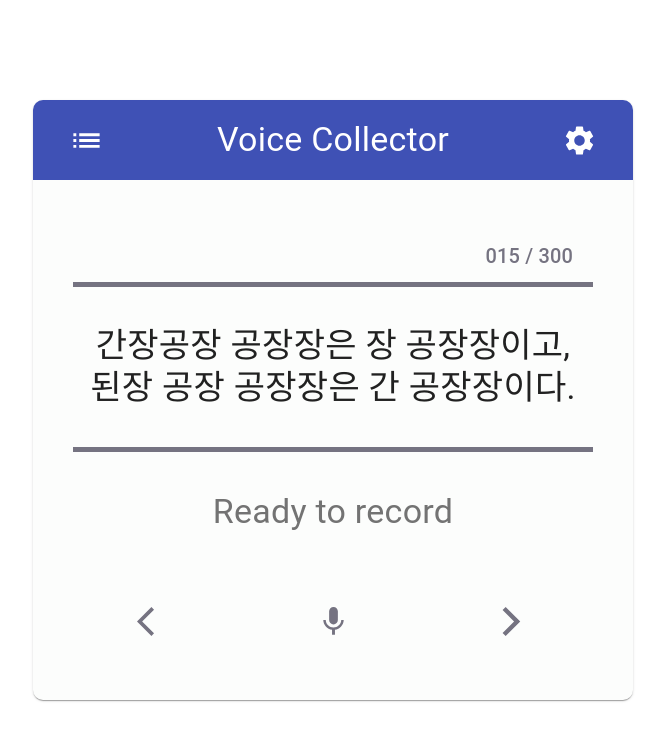
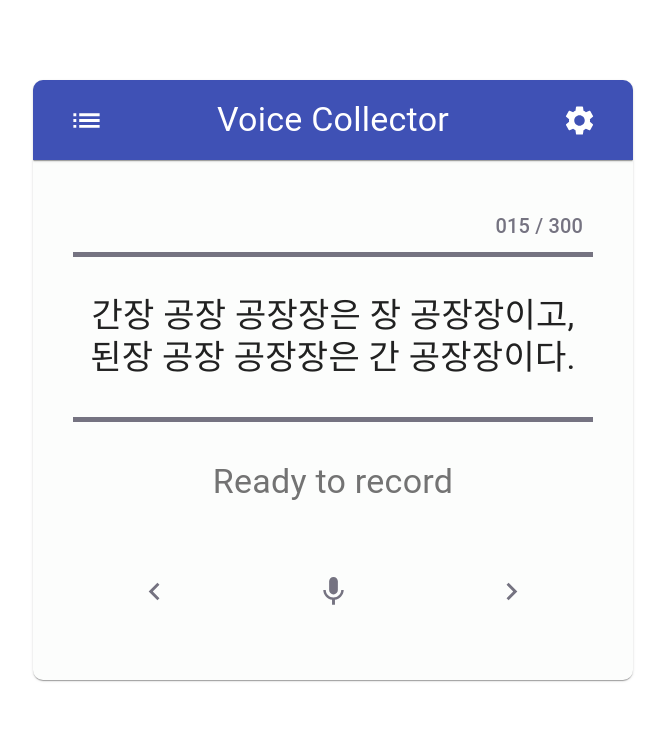
Before and after one commit to junkeon/voice_collector, a React (Create React App) app: page / in a window 1280 px wide. Shown: the top 740 px of the page, without its empty margins (307-972 px from the left). Built offline with nearby package versions, Linux system fonts and the light colour scheme.

Commit message:
ui design minor modi

```diff
--- a/src/App.js
+++ b/src/App.js
@@ -7,16 +7,16 @@ import Typography from '@material-ui/core/Typography';
 import { Grid, IconButton, Toolbar } from '@material-ui/core';
 import ListIcon from '@material-ui/icons/List';
 import SettingsIcon from '@material-ui/icons/Settings';
-import ArrowBackIosIcon from '@material-ui/icons/ArrowBackIos';
-import ArrowForwardIosIcon from '@material-ui/icons/ArrowForwardIos';
+import ChevronLeftIcon from '@material-ui/icons/ChevronLeft';
+import ChevronRightIcon from '@material-ui/icons/ChevronRight';
 import MicIcon from '@material-ui/icons/Mic';
 
 const useStyles = makeStyles({
   card: {
     position: 'absolute',
-    top: "50%",
+    top: "40%",
     left: "50%",
-    transform: "translateY(-50%) translateX(-50%)",
+    transform: "translateY(-40%) translateX(-50%)",
 
     width: 600,
     height: 600,
@@ -44,8 +44,8 @@ const useStyles = makeStyles({
     height: 340,
   },
   index: {
-    paddingRight: 20,
-    paddingTop: 20,
+    paddingRight: 10,
+    paddingTop: 10,
     textAlign: "right",
     color: "#757381",
   },
@@ -75,6 +75,9 @@ const useStyles = makeStyles({
     transform: "translateY(-50%)",
     color: "#737373"
   },
+  waveform : {
+
+  },
   control: {
     marginTop: 30,
     height: 60,
@@ -93,7 +96,7 @@ export default function SimpleCard() {
 
   return (
     <Card className={classes.card}>
-      <AppBar className={classes.appbar} elevation={0} >
+      <AppBar className={classes.appbar} elevation={1} >
         <Toolbar className={classes.toolbar}>
           <IconButton color="inherit" aria-label="List">
             <ListIcon fontSize="large" />
@@ -113,7 +116,7 @@ export default function SimpleCard() {
           </div>
           <div className={classes.parSentence}>
             <div className={classes.sentence}>
-              <Typography variant="h4">간장공장 공장장은 장 공장장이고,</Typography>
+              <Typography variant="h4">간장 공장 공장장은 장 공장장이고,</Typography>
               <Typography variant="h4">된장 공장 공장장은 간 공장장이다.</Typography>
             </div>
           </div>
@@ -121,18 +124,18 @@ export default function SimpleCard() {
             <div className={classes.status}>
               <Typography variant="h4">Ready to record</Typography>
             </div>
-            <div></div>
+            <div className={classes.waveform}></div>
           </div>
           <div className={classes.control}>
             <Grid container spacing={2}>
-              <Grid item xs className={classes.grid}>
-                <IconButton><ArrowBackIosIcon fontSize="large" style={{ color: "#757381" }} /></IconButton>
+            <Grid item xs className={classes.grid}>
+                <IconButton><ChevronLeftIcon fontSize="large" style={{ color: "#757381" }} /></IconButton>
               </Grid>
               <Grid item xs className={classes.grid}>
                 <IconButton><MicIcon fontSize="large" style={{ color: "#757381" }} /></IconButton>
               </Grid>
               <Grid item xs className={classes.grid}>
-                <IconButton><ArrowForwardIosIcon fontSize="large" style={{ color: "#757381" }} /></IconButton>
+                <IconButton><ChevronRightIcon fontSize="large" style={{ color: "#757381" }} /></IconButton>
               </Grid>
             </Grid>
           </div>
```
